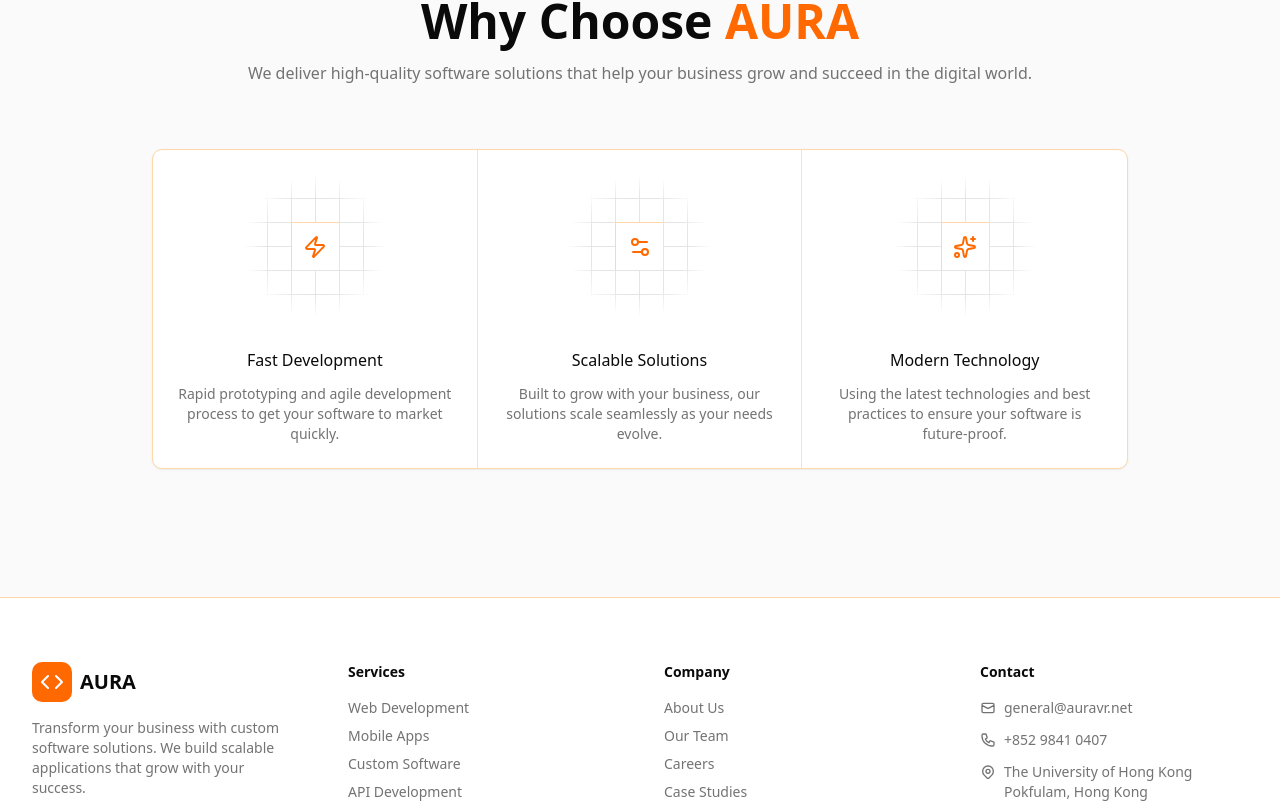
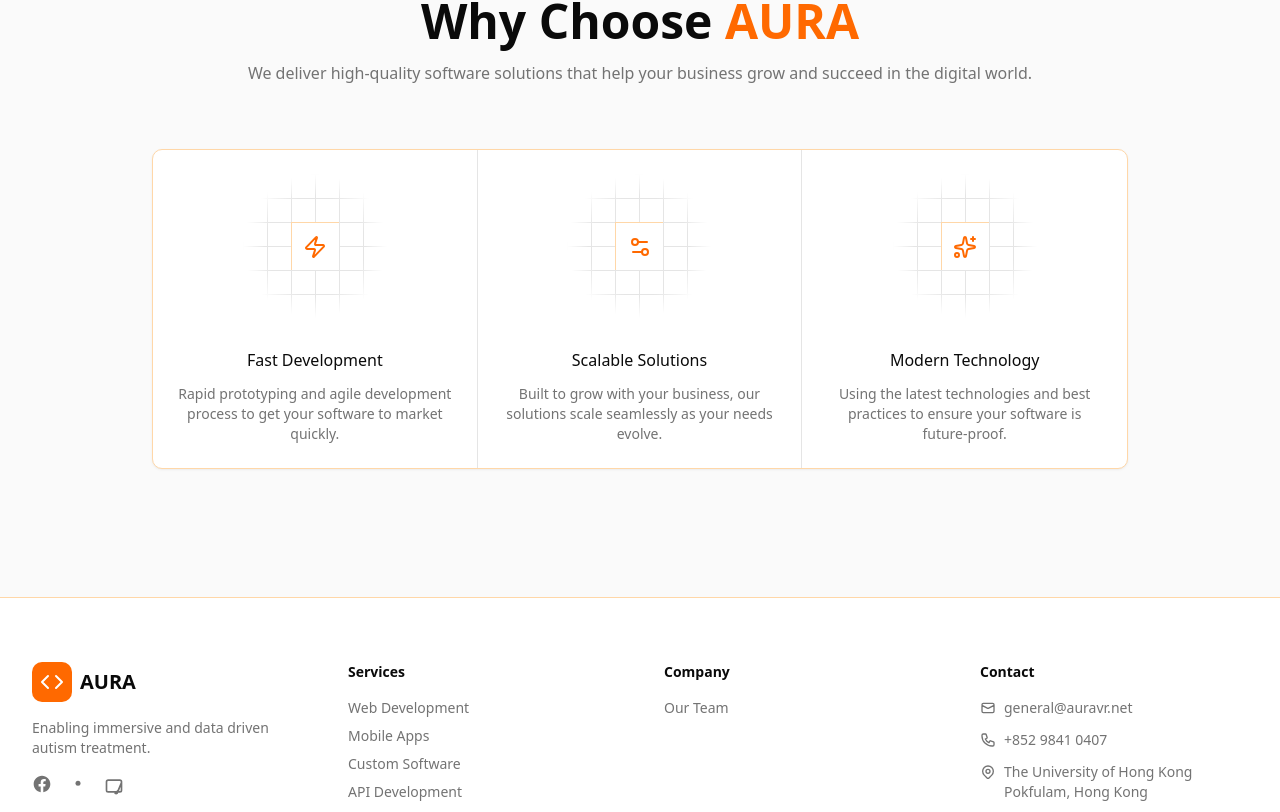
Before and after one commit to auravr-ai/landing-page-v1, a Next.js app: page / in a window 1280 px wide. Shown: the part 1977-2789 px from the top of the page. Built offline with nearby package versions, Linux system fonts and the light colour scheme; grey boxes are pictures that could not be loaded.

Commit message:
Fixed styling

```diff
--- a/components/ui/footer.tsx
+++ b/components/ui/footer.tsx
@@ -81,27 +81,7 @@ export function Footer() {
             <ul className="space-y-2 text-sm">
               <li>
                 <a href="#" className="text-muted-foreground hover:text-orange-500 transition-colors">
-                  {t('footer.company.about')}
-                </a>
-              </li>
-              <li>
-                <a href="#" className="text-muted-foreground hover:text-orange-500 transition-colors">
                   {t('footer.company.team')}
-                </a>
-              </li>
-              <li>
-                <a href="#" className="text-muted-foreground hover:text-orange-500 transition-colors">
-                  {t('footer.company.careers')}
-                </a>
-              </li>
-              <li>
-                <a href="#" className="text-muted-foreground hover:text-orange-500 transition-colors">
-                  {t('footer.company.caseStudies')}
-                </a>
-              </li>
-              <li>
-                <a href="#" className="text-muted-foreground hover:text-orange-500 transition-colors">
-                  {t('footer.company.blog')}
                 </a>
               </li>
             </ul>
--- a/components/ui/header.tsx
+++ b/components/ui/header.tsx
@@ -138,11 +138,22 @@ export function Header() {
                       </MenubarGroup>
                       <MenubarSeparator />
                       <MenubarGroup>
-                        <div className="flex gap-2">
-                          <MenubarItem onClick={toggleTheme} aria-label="Toggle theme">
-                            {resolvedTheme === "dark" ? "☀️" : "🌙"}
+                        <div className="grid w-full grid-cols-2 gap-2">
+                          <MenubarItem
+                            className="justify-center"
+                            onClick={toggleTheme}
+                            aria-label="Toggle theme"
+                            >
+                            {resolvedTheme === "dark" ? (
+                              <Sun className="size-4" />
+                            ) : (
+                              <Moon className="size-4" />
+                            )}
                           </MenubarItem>
-                          <MenubarItem onClick={toggleLanguage}>
+                          <MenubarItem
+                            className="justify-center"
+                            onClick={toggleLanguage}
+                          >
                             {i18n.language === "en" ? "中文" : "EN"}
                           </MenubarItem>
                         </div>
--- a/locales/en/translation.json
+++ b/locales/en/translation.json
@@ -10,7 +10,6 @@
     "getStarted": "Join Waitlist"
   },
   "hero": {
-    "badge": "Custom Software Solutions for Small Business",
     "titleStart": "Enabling",
     "titleHighlight": "Immersive & Data Driven",
     "titleEnd": "Autism Treatment",
@@ -37,7 +36,7 @@
     }
   },
   "footer": {
-    "description": "Transform your business with custom software solutions. We build scalable applications that grow with your success.",
+    "description": "Enabling immersive and data driven autism treatment.",
     "services": {
       "title": "Services",
       "web": "Web Development",
@@ -48,11 +47,7 @@
     },
     "company": {
       "title": "Company",
-      "about": "About Us",
-      "team": "Our Team",
-      "careers": "Careers",
-      "caseStudies": "Case Studies",
-      "blog": "Blog"
+      "team": "Our Team"
     },
     "contact": {
       "title": "Contact",
--- a/locales/zh-TW/translation.json
+++ b/locales/zh-TW/translation.json
@@ -10,7 +10,6 @@
     "getStarted": "開始使用"
   },
   "hero": {
-    "badge": "為小型企業提供定制軟體解決方案",
     "titleStart": "用",
     "titleHighlight": "定制軟體",
     "titleEnd": "轉型您的業務",
@@ -48,11 +47,7 @@
     },
     "company": {
       "title": "公司",
-      "about": "關於我們",
-      "team": "我們的團隊",
-      "careers": "職業機會",
-      "caseStudies": "案例研究",
-      "blog": "部落格"
+      "team": "我們的團隊"
     },
     "contact": {
       "title": "聯絡方式",
```
